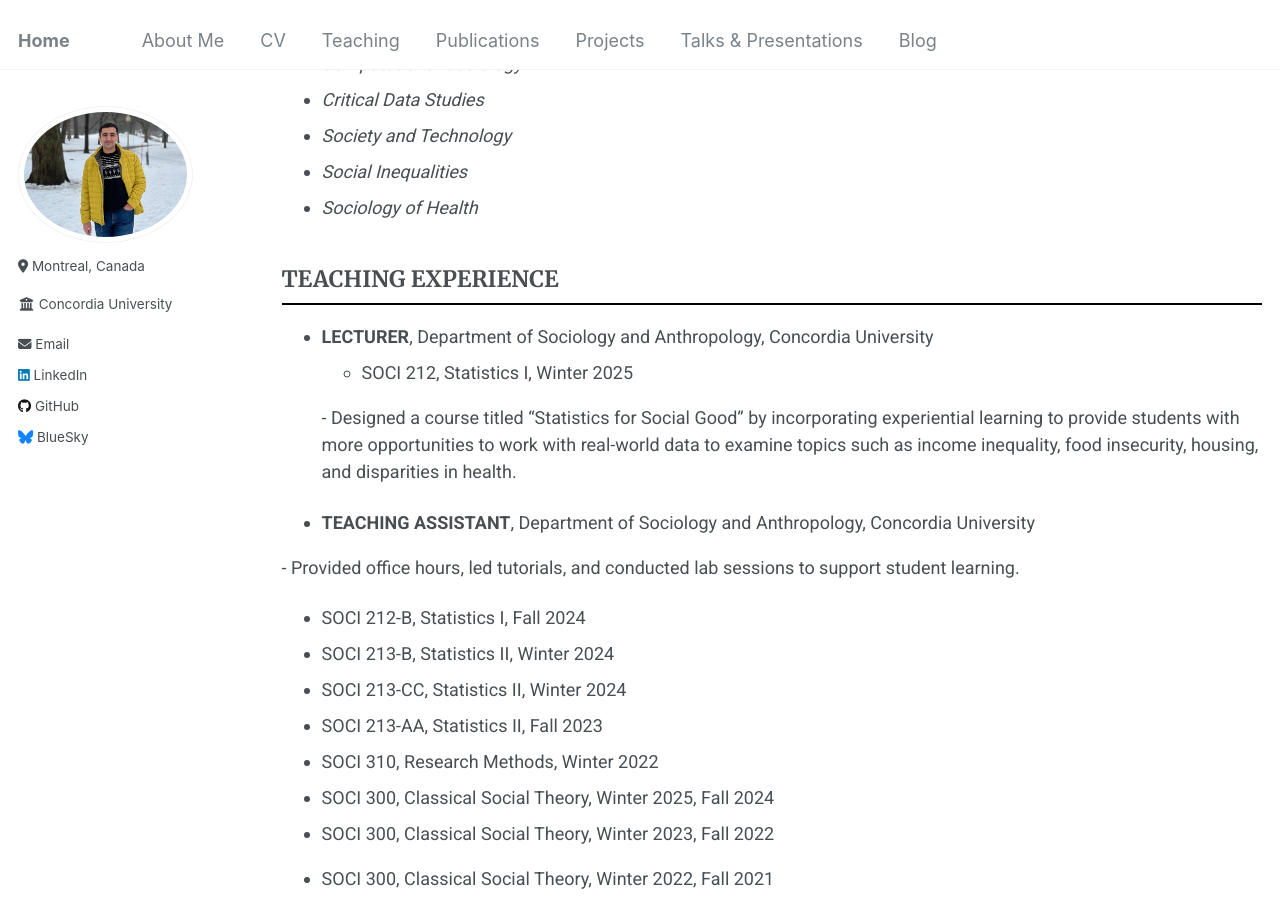
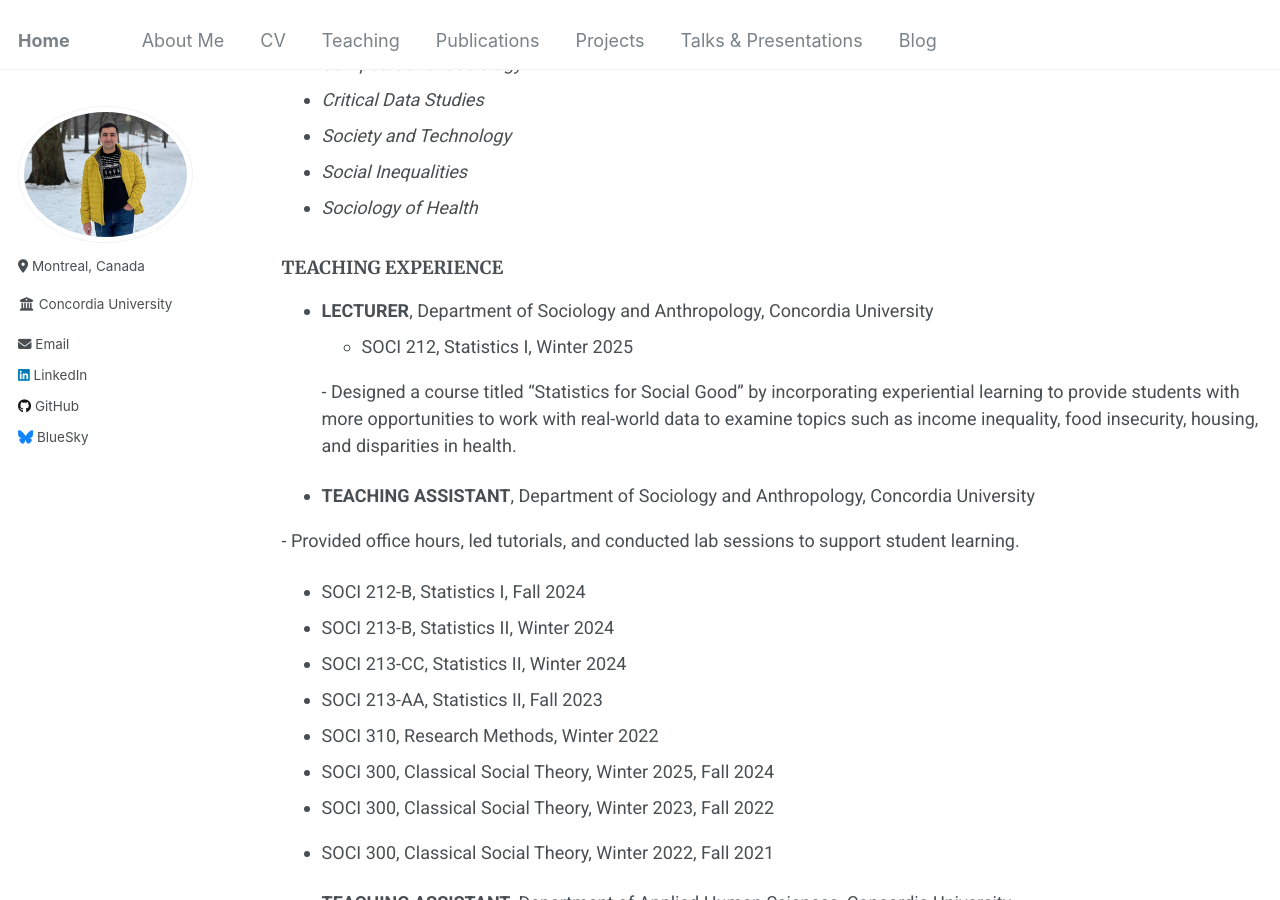
Before and after one commit to Mohsnmonji/mohsnmonji.github.io, a Jekyll site: the page built from _pages/teaching.md, in a window 1280 px wide and 900 px high, scrolled down 558 px. Built offline with Jekyll 4.4.1, drawn with Linux system fonts in a browser that asks for light colours.

```diff
--- a/_pages/teaching.md
+++ b/_pages/teaching.md
@@ -28,7 +28,7 @@ I approach teaching as an enjoyable experience where students feel encouraged to
 * *Sociology of Health*
 
 
-## TEACHING EXPERIENCE
+### TEACHING EXPERIENCE
 
 - **LECTURER**, Department of Sociology and Anthropology, Concordia University
   - SOCI 212, Statistics I, Winter 2025
```
